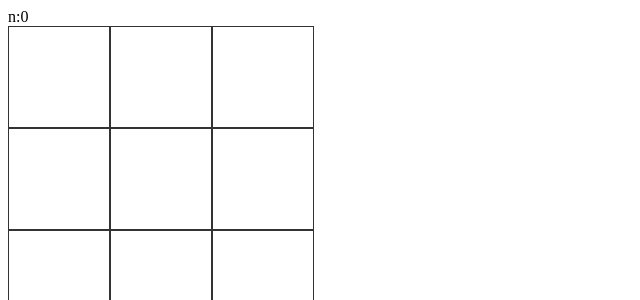
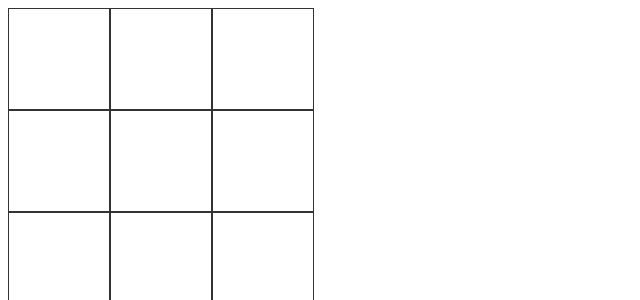
Before and after one commit to qvefofo/reacts, a React (Create React App) app in the folder react-demo1/: page / in a window 1280 px wide. Shown: the top 300 px of the page, without its empty margins (0-640 px from the left). Built offline with nearby package versions, Linux system fonts and the light colour scheme.

Commit message:
修改注释

```diff
--- a/react-demo1/src/index.js
+++ b/react-demo1/src/index.js
@@ -61,7 +61,6 @@ const Chessboard = function () {
     }
     return (
         <div>
-            <div >n:{n}</div>
             {cells.map((items, row) => <div key={row} className="row">
                 {items.map((item, col) => <div key={col} className="col">
                     <Cell text={item} onClick={() => onClickCell(row, col)} />
```
Also changed, not shown: 2 other files (tests, documents, lock files or other folders).
